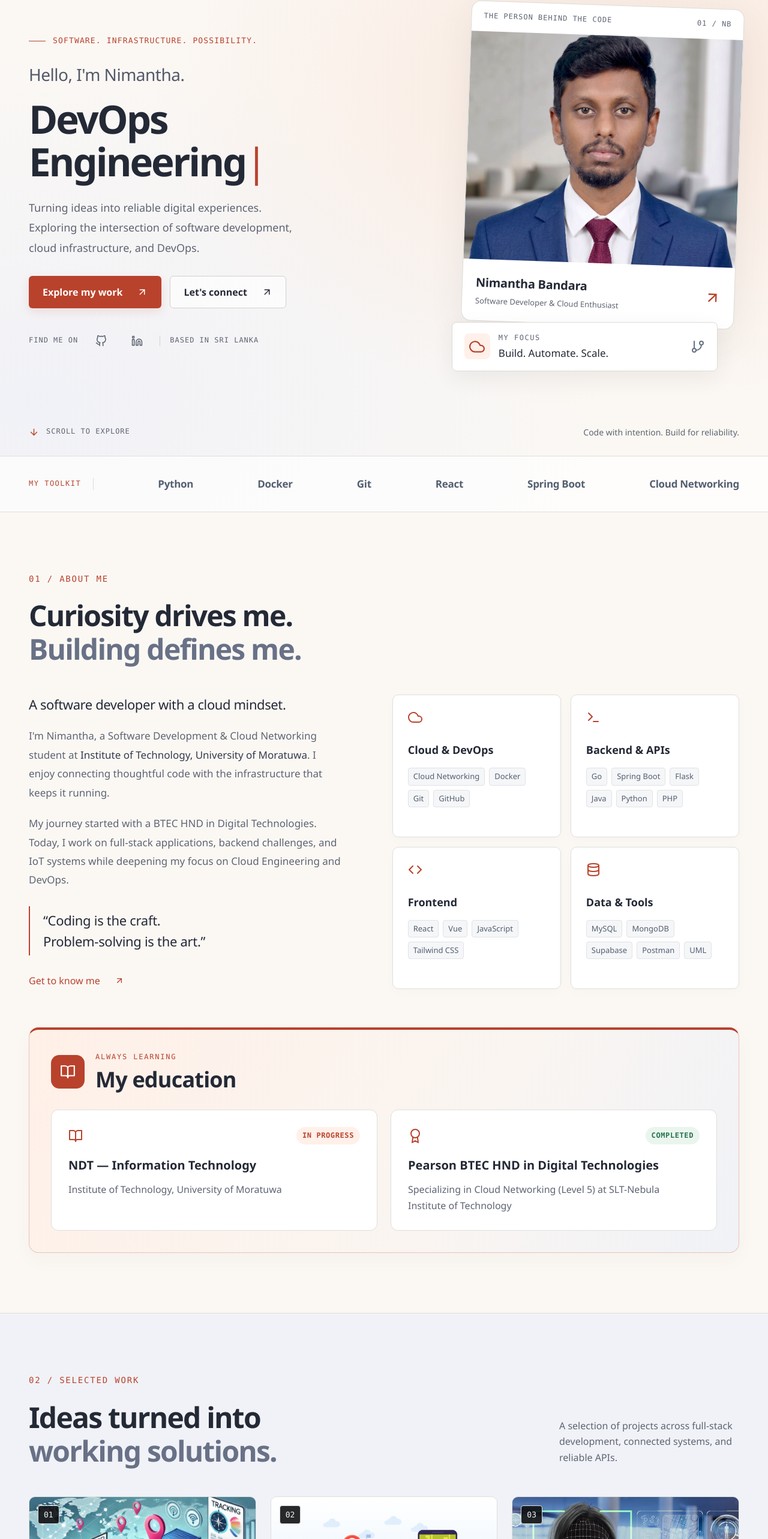
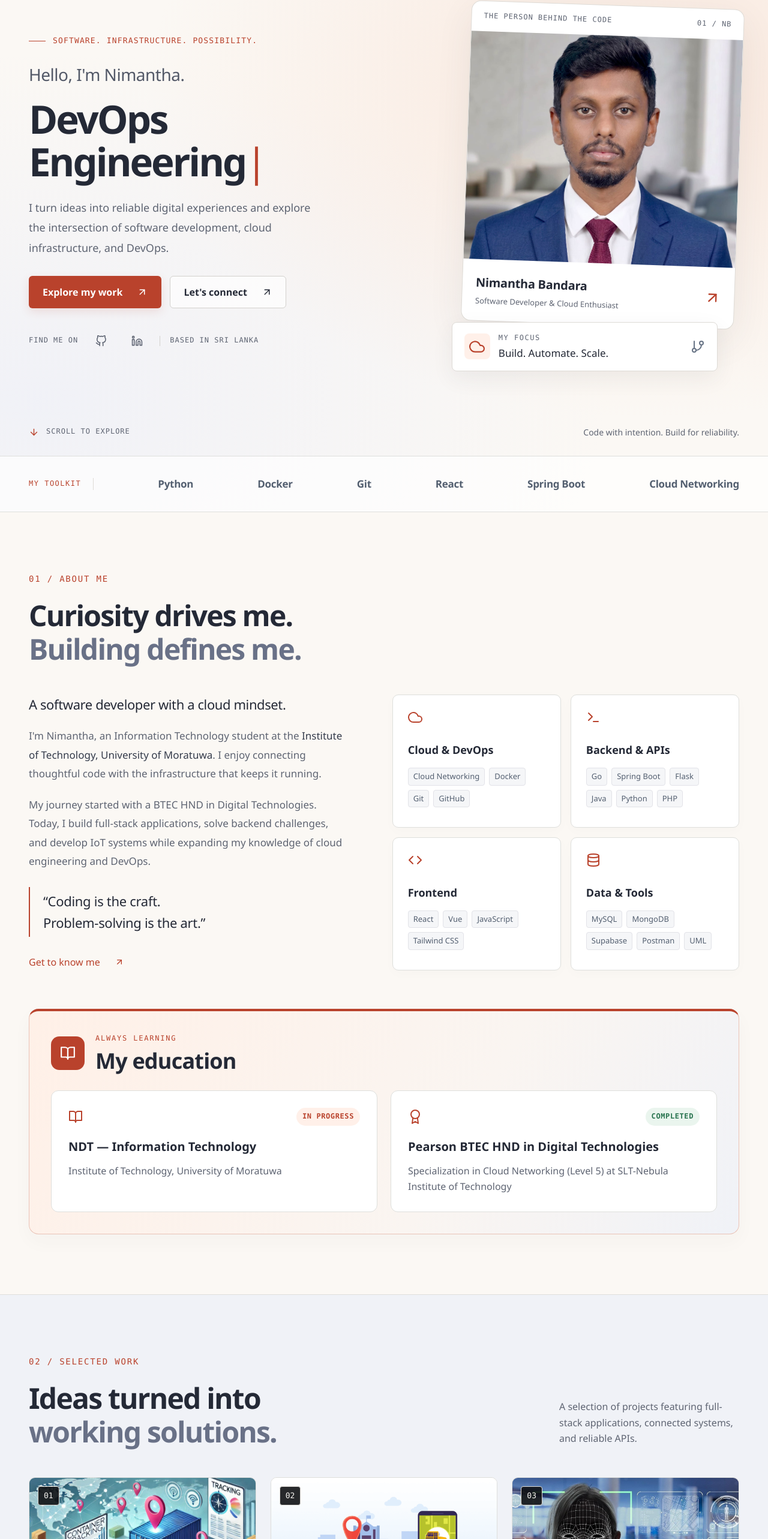
Before and after one commit to NimaB990/my-portfolio, a React (Create React App) app: page / in a window 1280 px wide. Shown: the part 165-2731 px from the top of the page at 60% size. Built offline with nearby package versions, Linux system fonts and the light colour scheme.

Commit message:
Polish portfolio grammar and English wording

```diff
--- a/public/index.html
+++ b/public/index.html
@@ -7,7 +7,7 @@
     <meta name="theme-color" content="#fbf8f4" />
     <meta
       name="description"
-      content="Nimantha Bandara - software developer exploring Cloud Engineering and DevOps. Discover projects, skills, and ways to connect."
+      content="Nimantha Bandara - software developer exploring cloud engineering and DevOps. Discover projects, skills, and ways to connect."
     />
     <link rel="apple-touch-icon" href="%PUBLIC_URL%/logo192.png" />
     <!--
--- a/src/pages/About.js
+++ b/src/pages/About.js
@@ -15,8 +15,8 @@ export default function About() {
       <div className="about-grid">
         <div className="about-story">
           <p className="lead">A software developer with a cloud mindset.</p>
-          <p>I'm Nimantha, a Software Development & Cloud Networking student at <strong>Institute of Technology, University of Moratuwa</strong>. I enjoy connecting thoughtful code with the infrastructure that keeps it running.</p>
-          <p>My journey started with a BTEC HND in Digital Technologies. Today, I work on full-stack applications, backend challenges, and IoT systems while deepening my focus on Cloud Engineering and DevOps.</p>
+          <p>I'm Nimantha, an Information Technology student at the <strong>Institute of Technology, University of Moratuwa</strong>. I enjoy connecting thoughtful code with the infrastructure that keeps it running.</p>
+          <p>My journey started with a BTEC HND in Digital Technologies. Today, I build full-stack applications, solve backend challenges, and develop IoT systems while expanding my knowledge of cloud engineering and DevOps.</p>
           <blockquote>“Coding is the craft.<br />Problem-solving is the art.”</blockquote>
           <a href="#contact" className="text-link">Get to know me <FiArrowUpRight aria-hidden="true" /></a>
         </div>
@@ -28,7 +28,7 @@ export default function About() {
         <div className="education-heading"><span className="education-icon"><FiBookOpen aria-hidden="true" /></span><div><p className="eyebrow">ALWAYS LEARNING</p><h3 id="education-title">My education</h3></div></div>
         <div className="education-cards">
           <article className="education-item"><div className="education-card-top"><FiBookOpen aria-hidden="true" /><span className="education-status">IN PROGRESS</span></div><h4>NDT — Information Technology</h4><p>Institute of Technology, University of Moratuwa</p></article>
-          <article className="education-item"><div className="education-card-top"><FiAward aria-hidden="true" /><span className="education-status completed">COMPLETED</span></div><h4>Pearson BTEC HND in Digital Technologies</h4><p>Specializing in Cloud Networking (Level 5) at SLT-Nebula Institute of Technology</p></article>
+          <article className="education-item"><div className="education-card-top"><FiAward aria-hidden="true" /><span className="education-status completed">COMPLETED</span></div><h4>Pearson BTEC HND in Digital Technologies</h4><p>Specialization in Cloud Networking (Level 5) at SLT-Nebula Institute of Technology</p></article>
         </div>
       </section>
     </section>
--- a/src/pages/Contact.js
+++ b/src/pages/Contact.js
@@ -27,7 +27,7 @@ export default function Contact() {
     <section id="contact" className="section contact-section" aria-labelledby="contact-title">
       <div className="shell contact-grid">
         <div className="contact-copy"><p className="eyebrow">03 / GET IN TOUCH</p><h2 id="contact-title">Great things start<br />with a <span className="accent-text">conversation.</span></h2>
-          <p className="contact-intro">Have a project in mind, an opportunity to share, or just want to talk tech? I'd love to hear from you.</p>
+          <p className="contact-intro">Have a project in mind or an opportunity to share? Whether you'd like to collaborate or simply talk about technology, I'd love to hear from you.</p>
           <div className="contact-details">
             <a href="mailto:Nimanthabandara990@gmail.com"><FiMail aria-hidden="true" /><span><small>EMAIL ME</small>Nimanthabandara990@gmail.com</span><FiArrowUpRight aria-hidden="true" /></a>
             <a href="tel:+94776400964"><FiPhone aria-hidden="true" /><span><small>GIVE ME A CALL</small>+94 77 640 0964</span><FiArrowUpRight aria-hidden="true" /></a>
@@ -37,7 +37,7 @@ export default function Contact() {
         </div>
         <form ref={form} onSubmit={sendEmail} className="contact-form" aria-busy={status === 'sending'}>
           <h3>Send a message<span>.</span></h3><p>Tell me a little about what you're working on.</p>
-          <label htmlFor="contact-name">Your name</label><input id="contact-name" name="user_name" autoComplete="name" placeholder="How should I call you?" required disabled={status === 'sending'} />
+          <label htmlFor="contact-name">Your name</label><input id="contact-name" name="user_name" autoComplete="name" placeholder="What should I call you?" required disabled={status === 'sending'} />
           <label htmlFor="contact-email">Email address</label><input id="contact-email" name="user_email" type="email" autoComplete="email" placeholder="you@example.com" required disabled={status === 'sending'} />
           <label htmlFor="contact-message">Your message</label><textarea id="contact-message" name="message" rows="5" placeholder="A project, an idea, or a simple hello..." required disabled={status === 'sending'} />
           <button type="submit" className="button button-primary" disabled={status === 'sending'}>{status === 'sending' ? 'Sending message...' : 'Send message'}<FiArrowRight aria-hidden="true" /></button>
--- a/src/pages/Home.js
+++ b/src/pages/Home.js
@@ -12,7 +12,7 @@ export default function Home() {
           <p className="eyebrow"><span className="accent-line" /> SOFTWARE. INFRASTRUCTURE. POSSIBILITY.</p>
           <p className="hero-intro">Hello, I'm Nimantha.</p>
           <TypingHeadline />
-          <p className="hero-description">Turning ideas into reliable digital experiences. Exploring the intersection of software development, cloud infrastructure, and DevOps.</p>
+          <p className="hero-description">I turn ideas into reliable digital experiences and explore the intersection of software development, cloud infrastructure, and DevOps.</p>
           <div className="hero-actions">
             <a href="#projects" className="button button-primary">Explore my work <FiArrowUpRight aria-hidden="true" /></a>
             <a href="#contact" className="button button-secondary">Let's connect <FiArrowUpRight aria-hidden="true" /></a>
--- a/src/pages/Projects.js
+++ b/src/pages/Projects.js
@@ -11,21 +11,21 @@ const Projects = () => {
   const projectData = [
     {
       title: "Container Smart Tracking",
-      desc: "Our final-year project: IoT-based container tracking for Sri Lanka Customs with smart seal monitoring to ensure cargo security.",
-      tags: ["Final Year Project", "IoT", "GPS", "Real-time"],
+      desc: "Our final-year project: an IoT-based container tracking system for Sri Lanka Customs, with smart seal monitoring to help protect cargo.",
+      tags: ["Final-Year Project", "IoT", "GPS", "Real-time"],
       githubLink: "https://github.com/NimaB990/SecureTrackSL.git",
       image: containerImg
     },
     {
       title: "Smart Bus Tracking System",
-      desc: "Real-time GPS tracking system with WebSocket support for passengers, drivers, and admins.",
+      desc: "A real-time GPS tracking system with WebSocket support for passengers, drivers, and administrators.",
       tags: ["Flask", "Socket.IO", "Leaflet"],
       githubLink: "https://github.com/NimaB990/Smart-Bus-Tracking-System.git",
       image: busImg
     },
     {
       title: "Smart Attendance System",
-      desc: "Automated RFID and Face Recognition attendance logging with cloud database integration.",
+      desc: "An automated attendance system using RFID and facial recognition, with cloud database integration.",
       tags: ["Python", "OpenCV", "Cloud"],
       githubLink: "https://github.com/NimaB990/Smart-Attendance-system.git",
       image: attendanceImg
@@ -39,7 +39,7 @@ const Projects = () => {
     },
     {
       title: "CRM User Management",
-      desc: "Developed secure RBAC modules and dynamic interfaces for a CRM ecosystem in a team environment.",
+      desc: "Contributed to a team project by developing secure role-based access control modules and dynamic interfaces for a CRM system.",
       tags: ["Go (Golang)", "Vue.js"],
       githubLink: "https://github.com/thanusha-bandara/user-management-module.git",
       image: crmImg
@@ -47,7 +47,7 @@ const Projects = () => {
     {
       title: "Task Management Testing",
       desc: "Implemented global exception handling and rigorous API testing to ensure system reliability.",
-      tags: ["SpringBoot", "Postman"],
+      tags: ["Spring Boot", "Postman"],
       githubLink: null,
       image: taskImg
     },
@@ -56,7 +56,7 @@ const Projects = () => {
   return (
     <section id="projects" className="section projects-section" aria-labelledby="projects-title">
       <div className="shell">
-        <div className="section-heading section-heading-row"><div><p className="eyebrow">02 / SELECTED WORK</p><h2 id="projects-title">Ideas turned into<br /><span className="muted-heading">working solutions.</span></h2></div><p>A selection of projects across full-stack development, connected systems, and reliable APIs.</p></div>
+        <div className="section-heading section-heading-row"><div><p className="eyebrow">02 / SELECTED WORK</p><h2 id="projects-title">Ideas turned into<br /><span className="muted-heading">working solutions.</span></h2></div><p>A selection of projects featuring full-stack applications, connected systems, and reliable APIs.</p></div>
         <div className="projects-grid">
           {projectData.map((project, index) => (
             <article className="project-card" key={project.title}>
```
